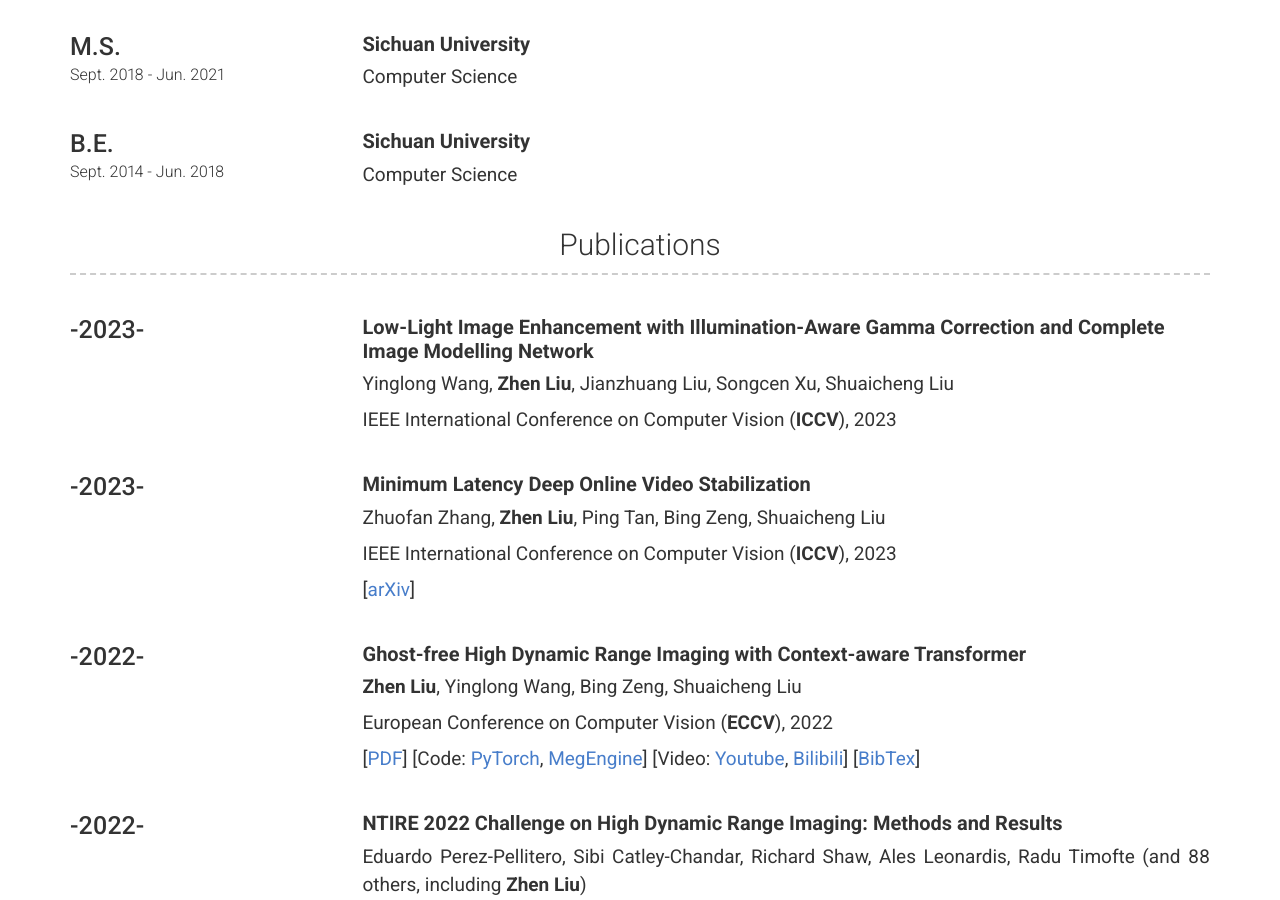
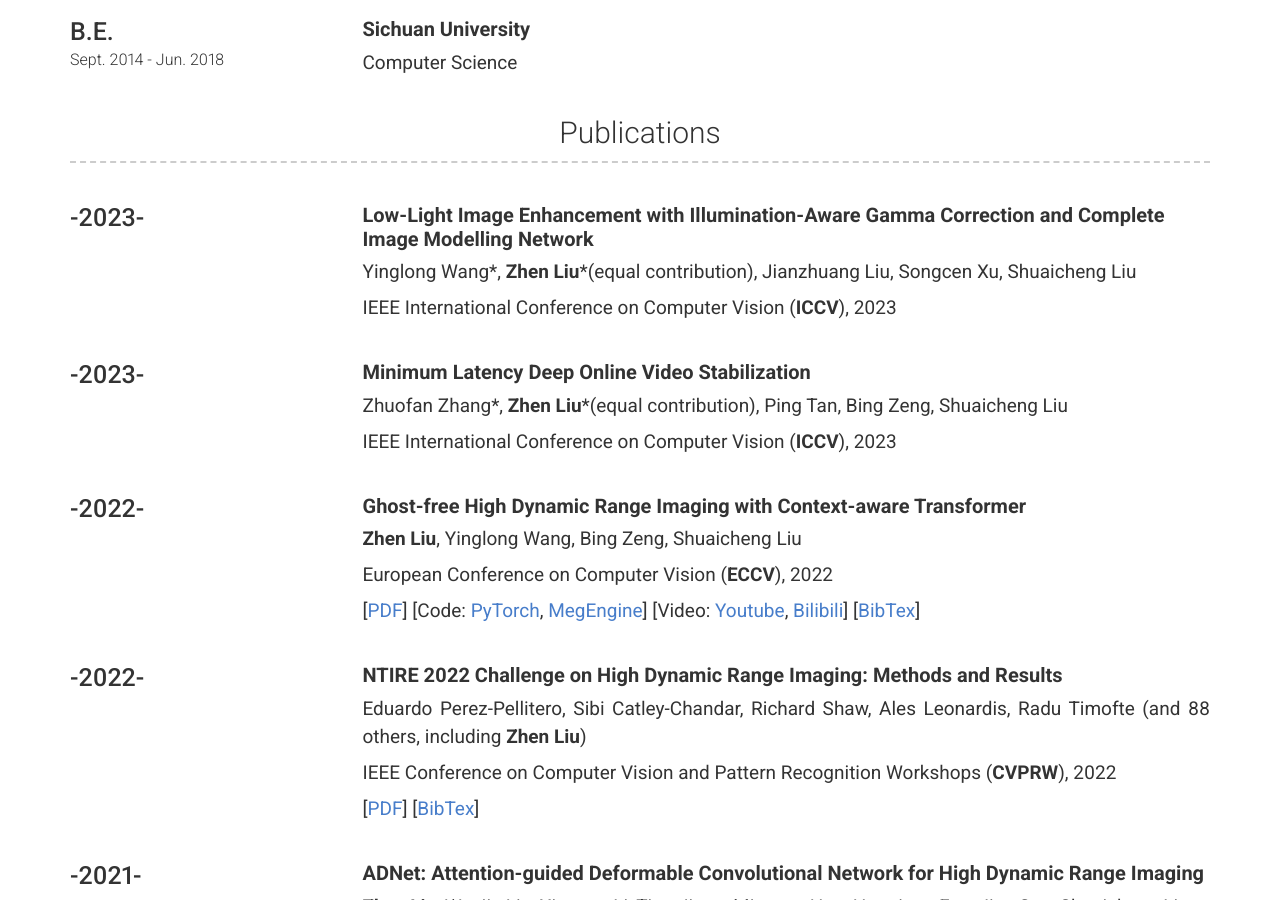
Before and after one commit to liuzhen03/liuzhen03.github.io, a Jekyll site: the page built from index.md, in a window 1280 px wide and 900 px high, scrolled down 817 px. Built offline with Jekyll 4.4.1, drawn with Linux system fonts in a browser that asks for light colours; nearby versions of some CDN libraries.

Commit message:
update info

```diff
--- a/_config.yml
+++ b/_config.yml
@@ -44,7 +44,7 @@ additional_links:
 
 # About Section
 about_title: Biography
-about_profile_image: images/portrait.png
+# about_profile_image: images/portrait.png
 about_content: | # this will include new lines to allow paragraphs
   Zhen Liu received his B.S. and M.S. degrees from the School of Computer Science at Sichuan University in 2018 and 2021, supervised by [Prof. Jiancheng Lv](https://baike.baidu.com/item/%E5%90%95%E5%BB%BA%E6%88%90/12631172?fr=aladdin). Now he is a full time researcher in MEGVII Research, supervised by [Prof. Shuaicheng Liu](http://www.liushuaicheng.org/). His research interests include Computer Vision and Computer Graphics.
 
@@ -87,7 +87,7 @@ content:
         description: | # this will include new lines to allow paragraphs
           ## **Low-Light Image Enhancement with Illumination-Aware Gamma Correction and Complete Image Modelling Network**
 
-          Yinglong Wang, **Zhen Liu**, Jianzhuang Liu, Songcen Xu, Shuaicheng Liu
+          Yinglong Wang\*, **Zhen Liu**\*(equal contribution), Jianzhuang Liu, Songcen Xu, Shuaicheng Liu
 
           IEEE International Conference on Computer Vision (**ICCV**), 2023
 
@@ -97,11 +97,9 @@ content:
         description: | # this will include new lines to allow paragraphs
           ## **Minimum Latency Deep Online Video Stabilization**
 
-          Zhuofan Zhang, **Zhen Liu**, Ping Tan, Bing Zeng, Shuaicheng Liu
+          Zhuofan Zhang\*, **Zhen Liu**\*(equal contribution), Ping Tan, Bing Zeng, Shuaicheng Liu
 
           IEEE International Conference on Computer Vision (**ICCV**), 2023
-
-          [[arXiv](https://arxiv.org/abs/2212.02073)]
 
       - layout: left
         title: -2022-
```
